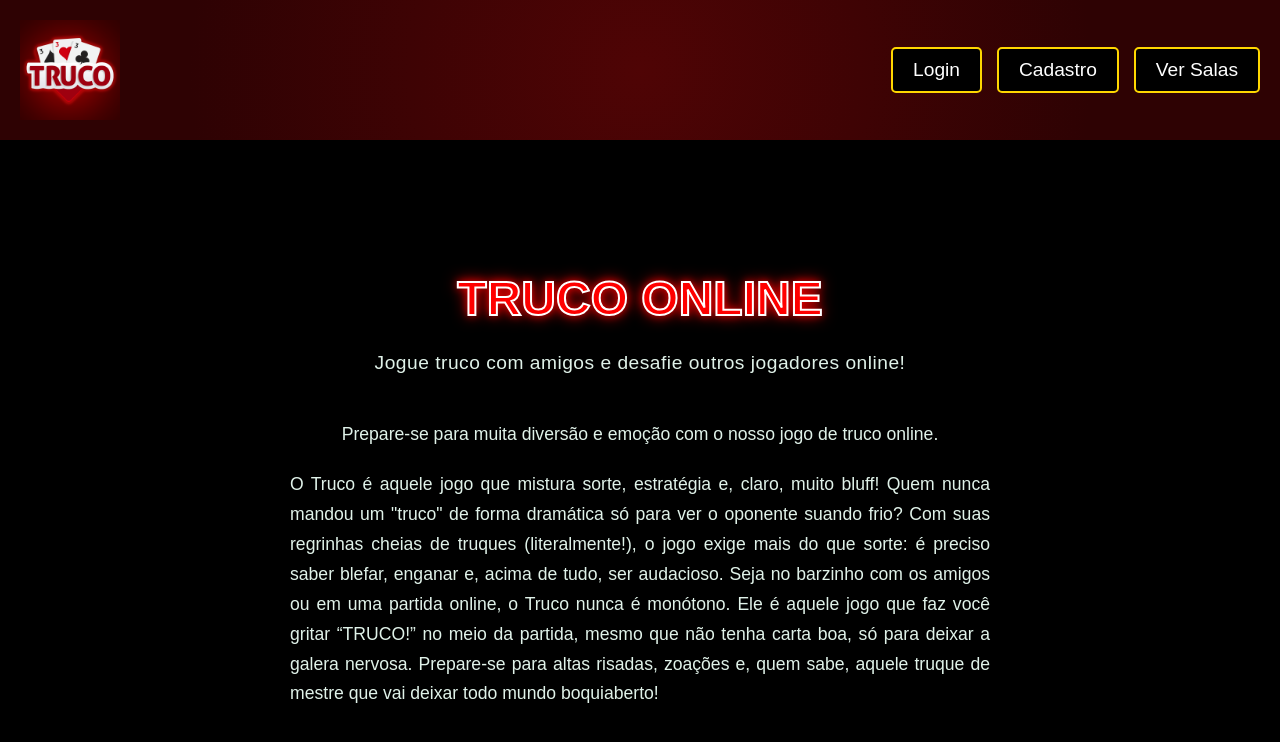
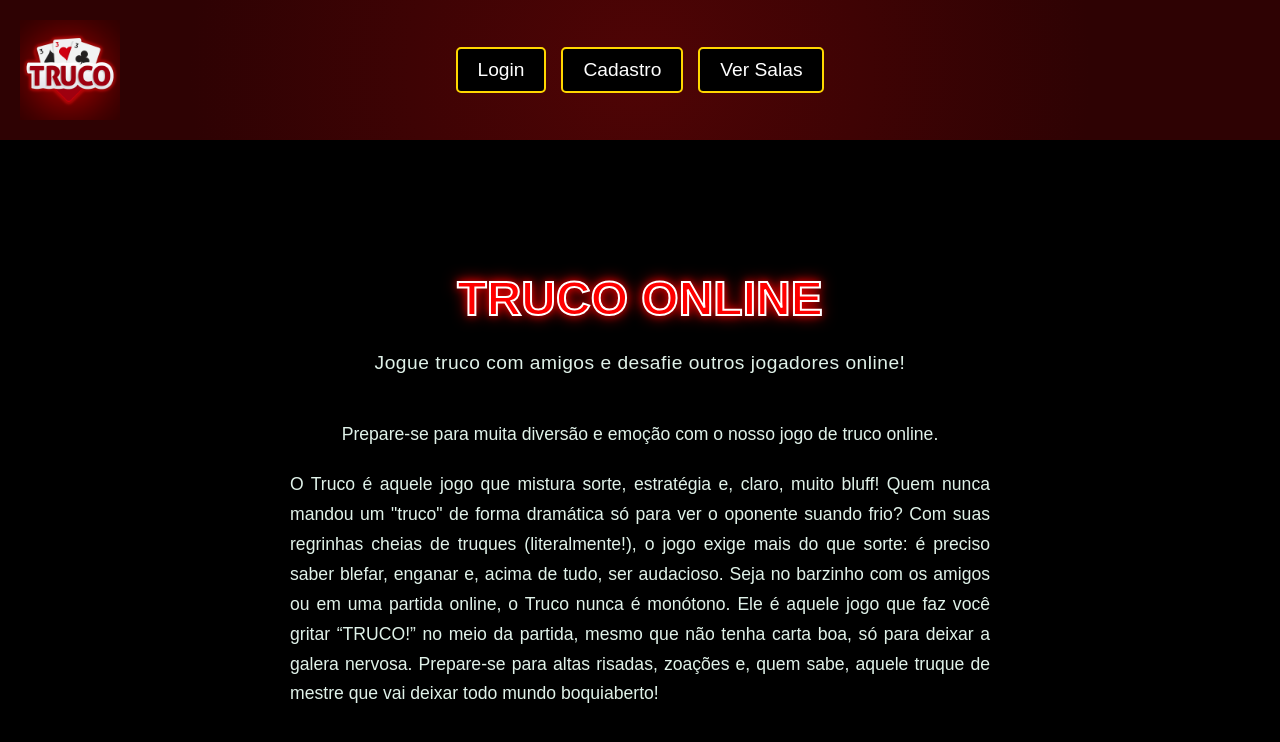
Before and after one commit to fipp-unoeste/atividade-bimestral-fipptruco-add, a Next.js app in the folder client/my-app/: page / in a window 1280 px wide. Shown: the top 742 px of the page. Built offline with nearby package versions, Linux system fonts and the light colour scheme.

Commit message:
style navegação colocado no centro

```diff
--- a/client/my-app/app/page.js
+++ b/client/my-app/app/page.js
@@ -26,6 +26,9 @@ export default function Home({children}) {
                     <Link href="/login" style={styles.navButton}>Login</Link>
                     <Link href="/cadastro" style={styles.navButton}>Cadastro</Link>
                     <Link href="/salas" style={styles.navButton}>Ver Salas</Link>
+                </div>
+                <div style={styles.navUser}>
+
 
                     {user && user.nome && (
                         <div style={styles.profileContainer} onClick={() => setDropdownVisible(!dropdownVisible)}>
@@ -92,6 +95,14 @@ const styles = {
     },
     navLinks: {
         display: 'flex',
+        gap: '15px',
+        // alignItems: 'center',
+        flex:'none',
+    },
+    navUser: {
+        flex: '1',
+        display: 'flex',
+        justifyContent: 'flex-end',
         gap: '15px',
         alignItems: 'center',
     },
--- a/client/my-app/app/salas/page.js
+++ b/client/my-app/app/salas/page.js
@@ -49,7 +49,7 @@ const styles = {
         WebkitTextStroke: '2px #ffffff',
         fontWeight: 'bold',
         textTransform: 'uppercase',
-        marginTop: '10px',
+        marginTop: '150px',
 
     },
     description: {
```
